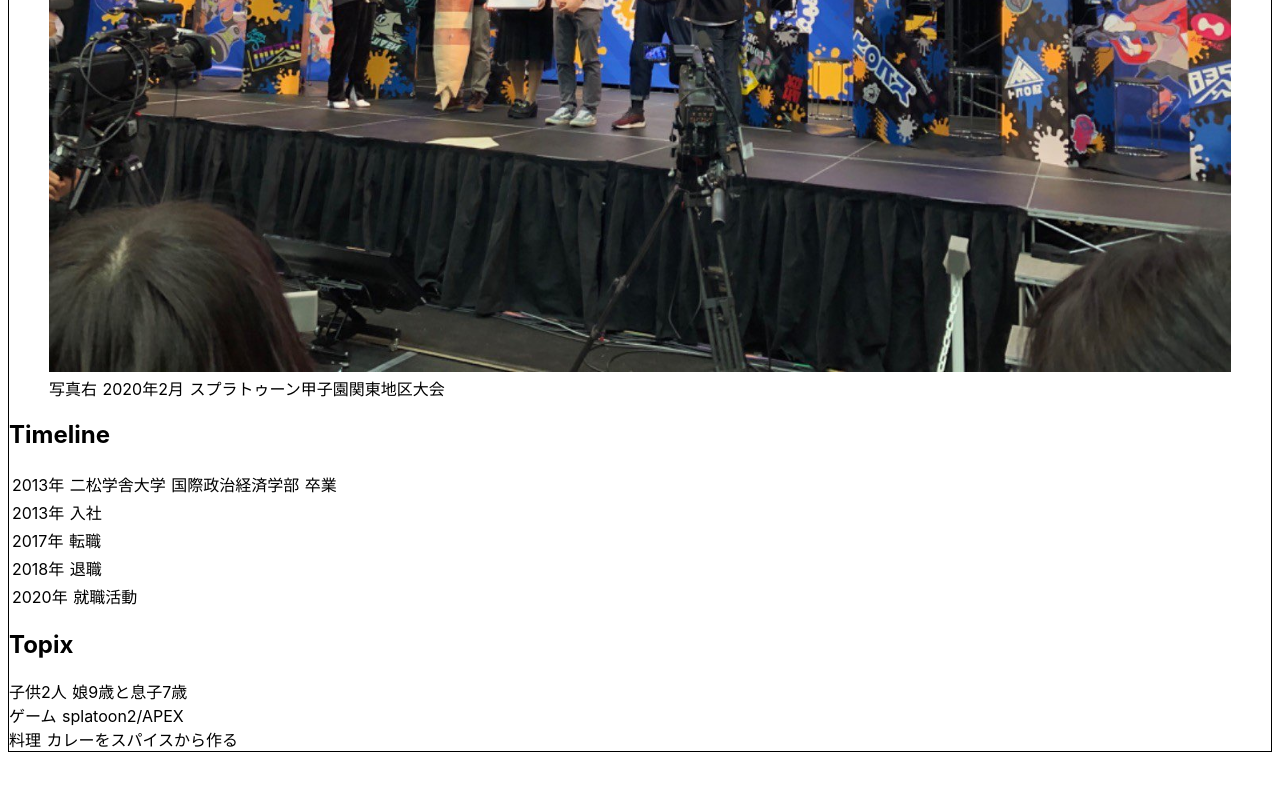
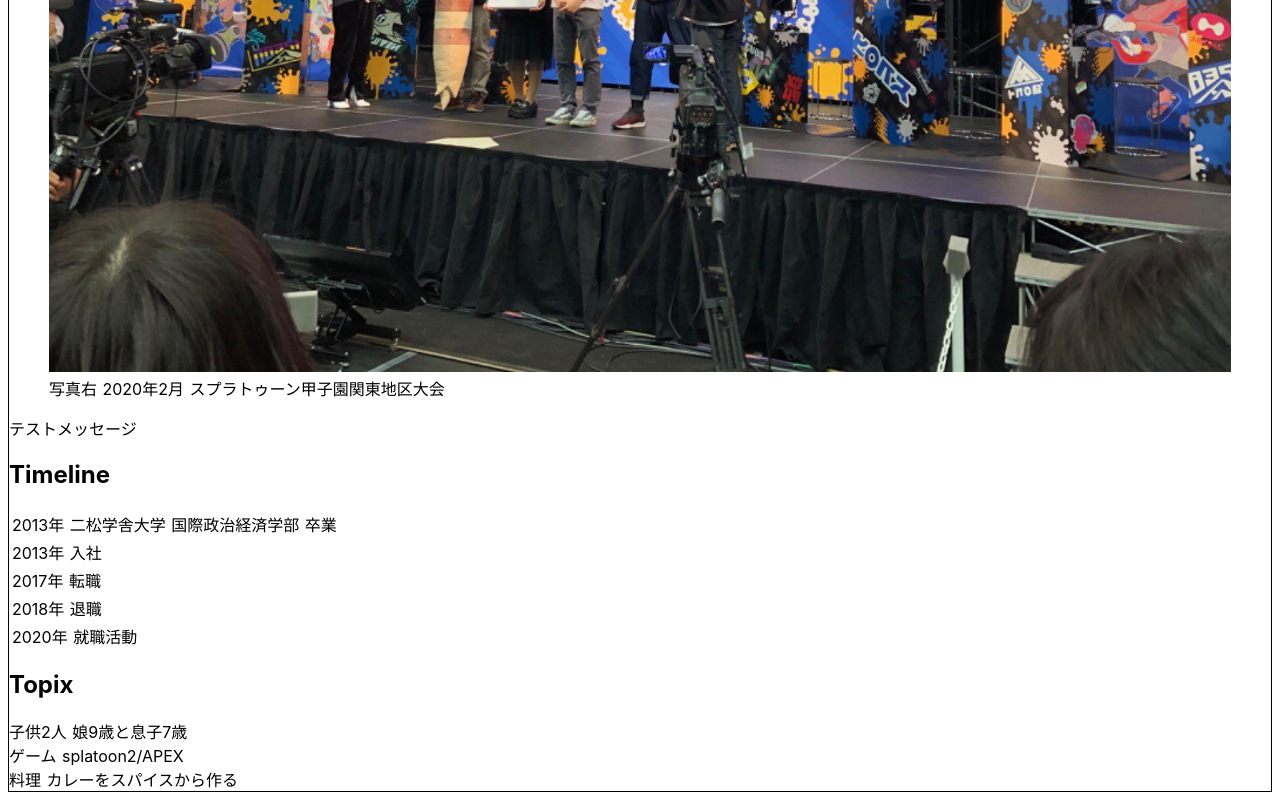
Before and after one commit to suzuki84g/-suzuki84g.github.io, a Nuxt app: page / in a window 1280 px wide. Shown: the part 767-1567 px from the top of the page. Before the commit the page ends 1527 px from the top, so only its background shows below. Built offline with nearby package versions, Linux system fonts and the light colour scheme.

Commit message:
自己紹介文の表示

```diff
--- /dev/null
+++ b/assets/json/profileSentence.json
@@ -0,0 +1,4 @@
+{
+  "title": "profileSentence",
+  "message": "テストメッセージ"
+}
--- a/components/Profile.vue
+++ b/components/Profile.vue
@@ -8,6 +8,7 @@
       <img :src="recentPhotograph.imgSrc" alt="近影">
       <figcaption>{{ recentPhotograph.caption }}</figcaption>
     </figure>
+    <p>{{ profileSentence.message }}</p>
   </div>
 </template>
 
@@ -28,11 +29,14 @@ export default {
         birthday: {},
         today: {}
       },
+      profileSentence: require('@/assets/json/profileSentence.json'),
       recentPhotograph: {
         imgSrc: require('@/assets/image/image0.jpg'),
         caption: '写真右 2020年2月 スプラトゥーン甲子園関東地区大会'
       }
     }
+  },
+  computed: {
   },
   mounted () {
     this.calcAge()
--- a/nuxt.config.js
+++ b/nuxt.config.js
@@ -1,3 +1,4 @@
+import loader from "sass-loader"
 
 export default {
   /*
--- a/package.json
+++ b/package.json
@@ -11,9 +11,7 @@
     "lint": "npm run lint:js"
   },
   "dependencies": {
-    "marked": "^1.1.1",
     "nuxt": "^2.14.0",
-    "raw-loader": "^4.0.1",
     "ress": "^3.0.0"
   },
   "devDependencies": {
```
Also changed, not shown: 1 other file (tests, documents, lock files or other folders).
